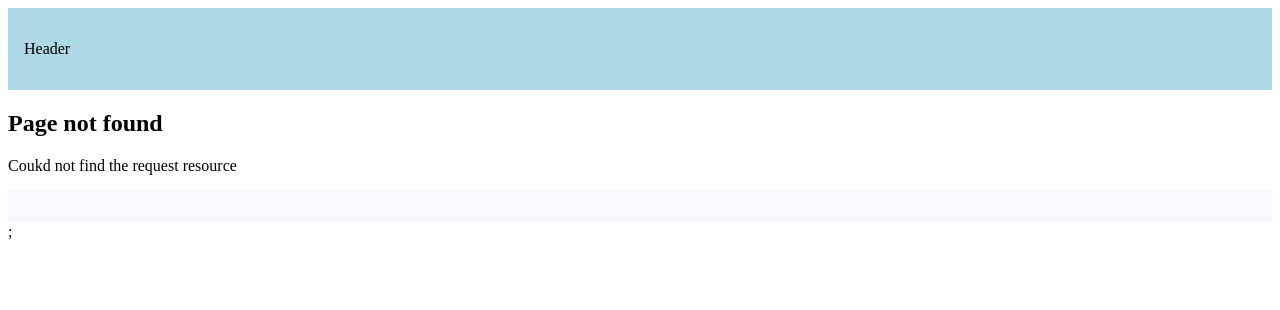
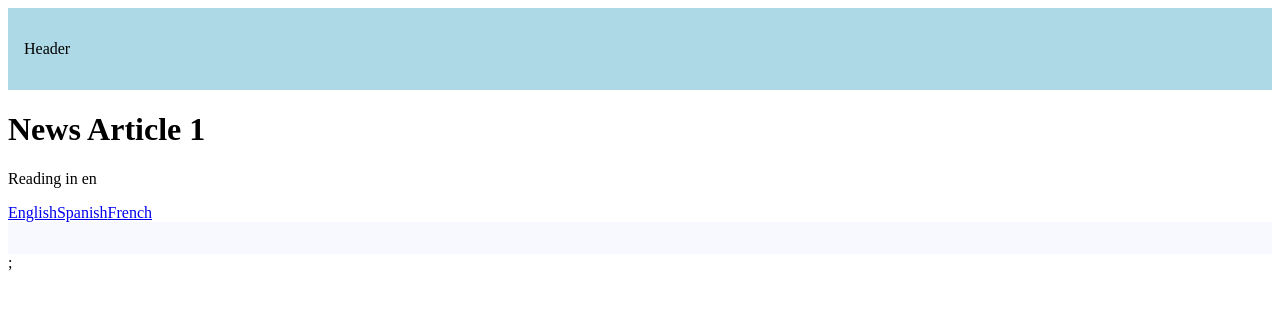
Before and after one commit to garg-lakshay/nextjs-learning, a Next.js app: page /articles/1 in a window 1280 px wide. Before the commit this address had no page. Shown: the top 310 px of the page. Built offline with nearby package versions, Linux system fonts and the light colour scheme.

Commit message:
params -and-searchparams

```diff
--- /dev/null
+++ b/src/app/articles/[articleid]/page.tsx
@@ -0,0 +1,21 @@
+"use client";
+import Link from "next/link";
+import {use} from "react";
+export default  function NewsArticle({params , searchParams}:{
+    params: Promise<{articleid: string}>;
+    searchParams: Promise<{lang?: "en" | "es" | "fr"}>;
+}){
+    const {articleid} = use(params);
+    const {lang = "en"} = use(searchParams);
+
+    return <div>
+        <h1> News Article {articleid} </h1>
+        <p> Reading in {lang}</p>
+        <div>
+            <Link href={`/articles/${articleid}?lang=en`}>English</Link>
+            <Link href={`/articles/${articleid}?lang=es`}>Spanish</Link>
+            <Link href={`/articles/${articleid}?lang=fr`}>French</Link>
+        </div>
+    </div>
+
+}
--- a/src/app/page.tsx
+++ b/src/app/page.tsx
@@ -5,6 +5,8 @@
     <h1>Welcome home!</h1>
     <Link href="/blog">Blog</Link>
     <Link href="/product">Products</Link>
+    <Link href="/articles/breaking-news-123?lang=en">Read in English</Link>
+    <Link href="/articles/breaking-news-123?lang=fr">Read in French</Link>
     </>
     );
 }
```
